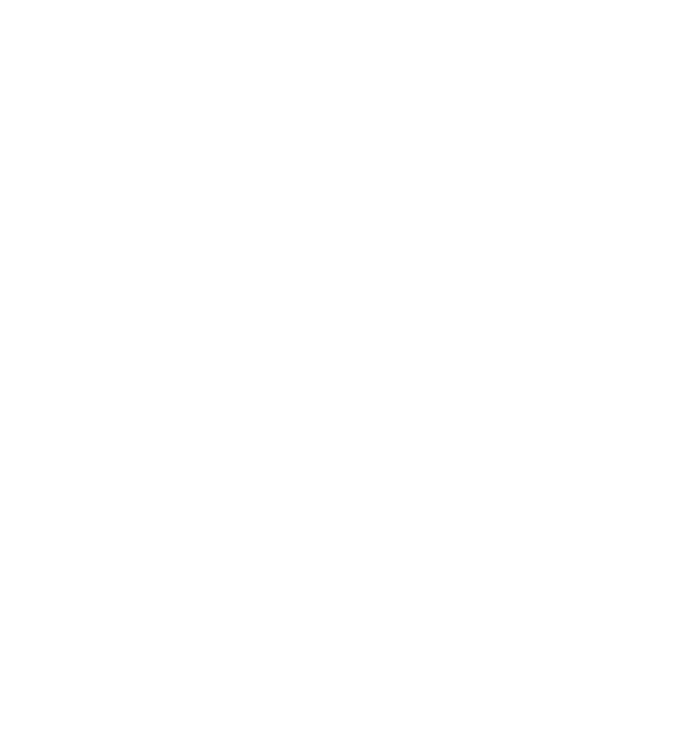
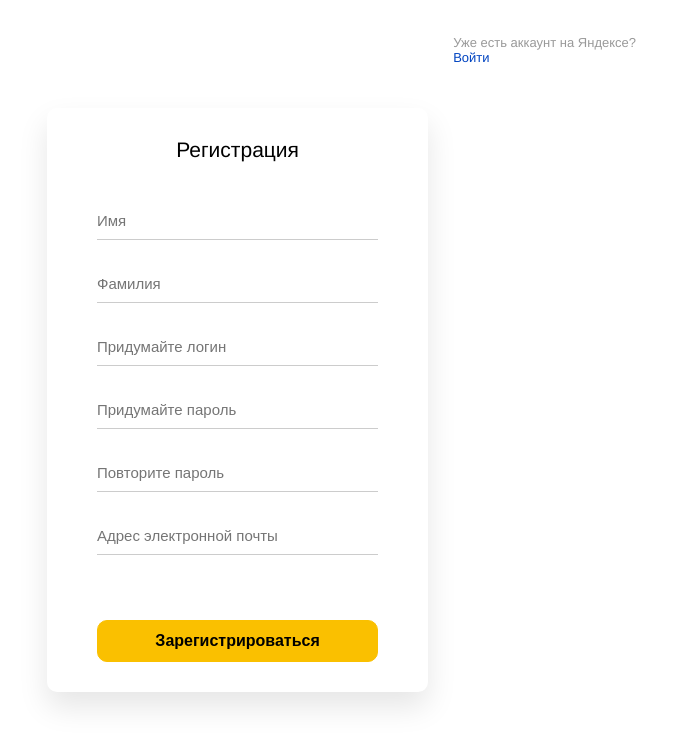
Before and after one commit to yrssl01/yandex-web, a plain HTML site: page register.html in a window 1280 px wide. Shown: the full height of the page, 593-1280 px from the left. Drawn offline with Linux system fonts and the light colour scheme.

Commit message:
register page completed [html, css]

```diff
--- a/assets/styles/register.css
+++ b/assets/styles/register.css
@@ -44,6 +44,10 @@ body {
   margin-top: 150px;
 }
 
+.margin-bot-40 {
+  margin-bottom: 40px;
+}
+
 .left {
   height: 100vh;
   width: 100%;
@@ -86,3 +90,60 @@ body {
   height: 100vh;
   width: 100%;
 }
+
+.right .link {
+  font-size: 13px;
+  color: #999999;
+  margin-bottom: auto;
+  margin-left: auto;
+  padding: 35px 25px;
+}
+
+.link a {
+  color: #0044c1;
+  text-decoration: none;
+}
+
+.register-form {
+  padding: 30px 50px;
+  border-radius: 10px;
+  width: 400px;
+  box-shadow: 0 15px 30px 0 rgb(0, 0, 0, 10%);
+}
+
+.register-form form {
+  gap: 25px;
+  width: 100%;
+}
+
+.register-form form input {
+  border-top-style: none;
+  border-right-style: none;
+  border-left-style: none;
+  border-bottom: 1px solid #ccc;
+  width: 100%;
+  font-size: 15px;
+  padding: 10px 0px;
+}
+
+.register-form form input:focus {
+  outline: none;
+  border-bottom: 2px solid #fac000;
+  font-size: 16px;
+}
+
+.register-form h1 {
+  font-size: 21px;
+  font-weight: 500;
+}
+
+form button {
+  cursor: pointer;
+  width: 100%;
+  font-size: 16px;
+  font-weight: 600;
+  padding: 11px;
+  background-color: #fac000;
+  border-radius: 10px;
+  border: 1px solid #fac000;
+}
--- a/register.html
+++ b/register.html
@@ -194,6 +194,26 @@
         </div>
       </div>
     </div>
-    <div class="right"></div>
+    <div class="right display-flex-space">
+      <div class="register-form display-flex-column">
+        <h1 class="margin-bot-40">Регистрация</h1>
+        <form action="" class="display-flex-column">
+          <input type="text" placeholder="Имя" />
+          <input type="text" placeholder="Фамилия" />
+          <input type="text" placeholder="Придумайте логин" />
+          <input type="password" placeholder="Придумайте пароль" />
+          <input type="password" placeholder="Повторите пароль" />
+          <input
+            type="email"
+            class="margin-bot-40"
+            placeholder="Адрес электронной почты"
+          />
+          <button type="submit">Зарегистрироваться</button>
+        </form>
+      </div>
+      <div class="link">
+        Уже есть аккаунт на Яндексе? <a href="login.html">Войти</a>
+      </div>
+    </div>
   </body>
 </html>
```
